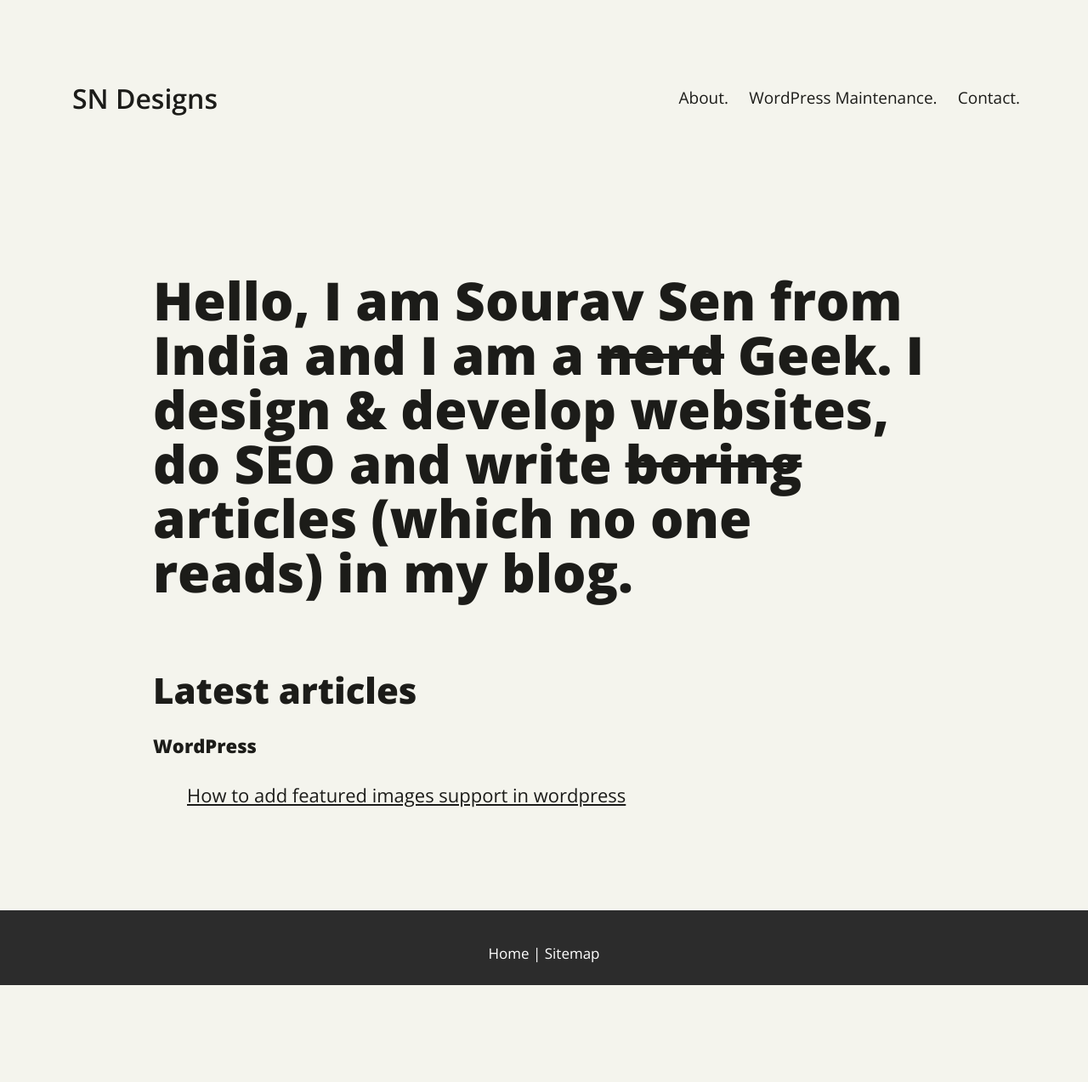
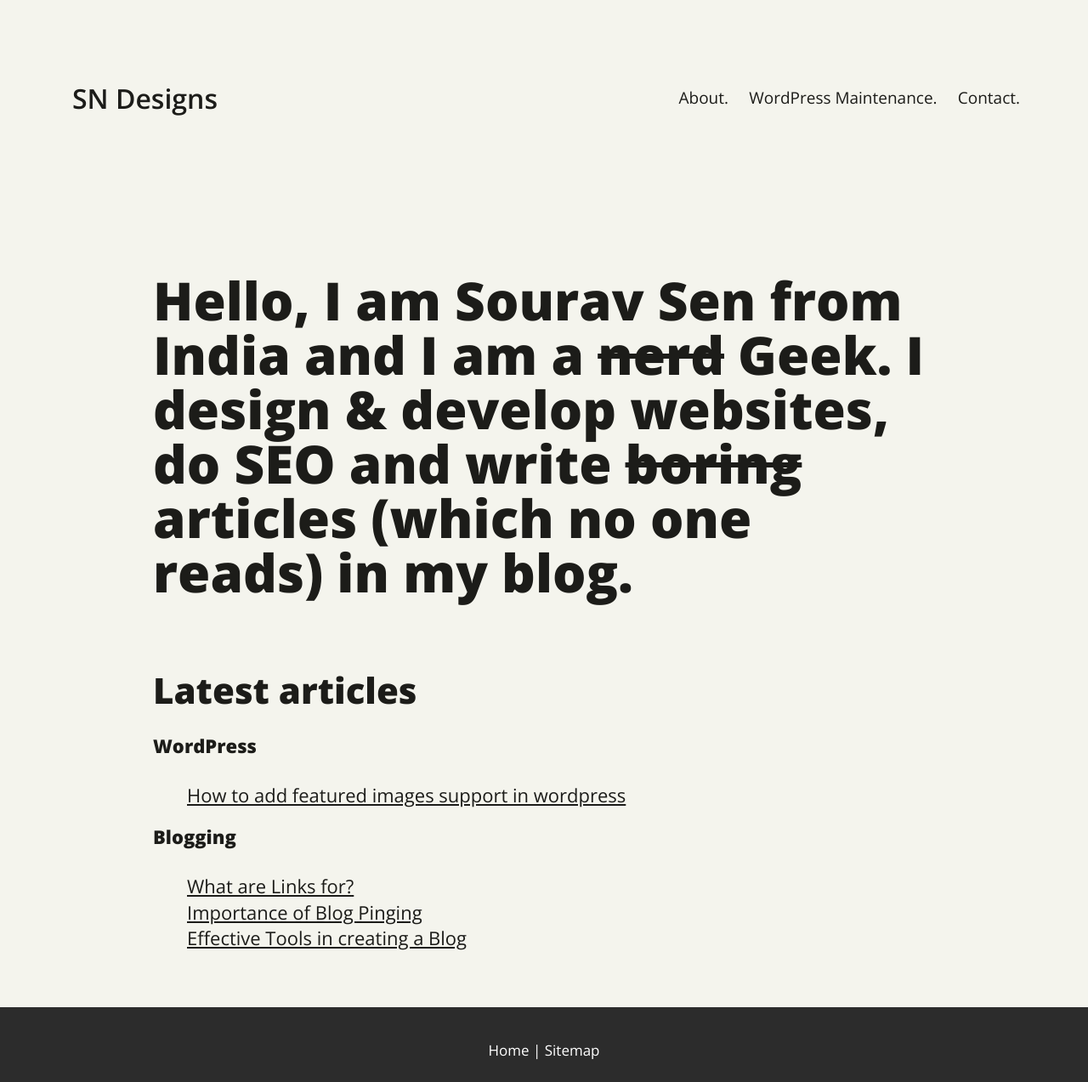
Before and after one commit to sndn/sndn.github.io, a Jekyll site: the page built from index.md, in a window 1280 px wide. Shown: the whole page at 85% size. Built offline with Jekyll 4.4.1, drawn with Linux system fonts in a browser that asks for light colours; before the commit the page ends 1159 px from its top, so only the background shows below that.

Commit message:
Add files via upload

```diff
--- a/_layouts/default.html
+++ b/_layouts/default.html
@@ -23,6 +23,12 @@
 				<ul>
 					<li><a href="{{site.url}}/wordpress-add-featured-images-support/">How to add featured images support in wordpress</a></li>
 				</ul>
+				<h3>Blogging</h3>
+				<ul>
+					<li><a href="{{site.url}}/what-are-links-for/">What are Links for?</a></li>
+					<li><a href="{{site.url}}/importance-of-blog-pinging/">Importance of Blog Pinging</a></li>
+					<li><a href="{{site.url}}/effective-tools-in-creating-a-blog/">Effective Tools in creating a Blog</a></li>
+				</ul>
 			</div>
 		</div>
 	</div>
```
